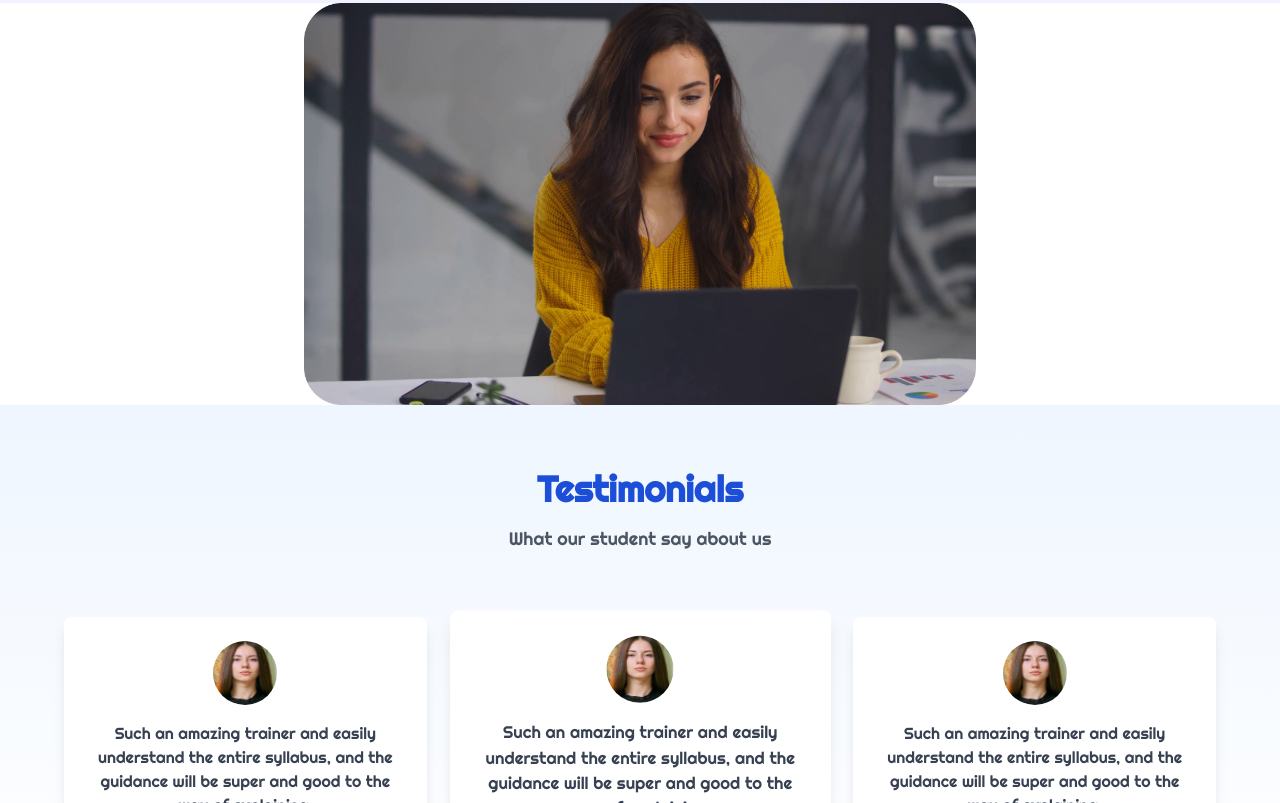
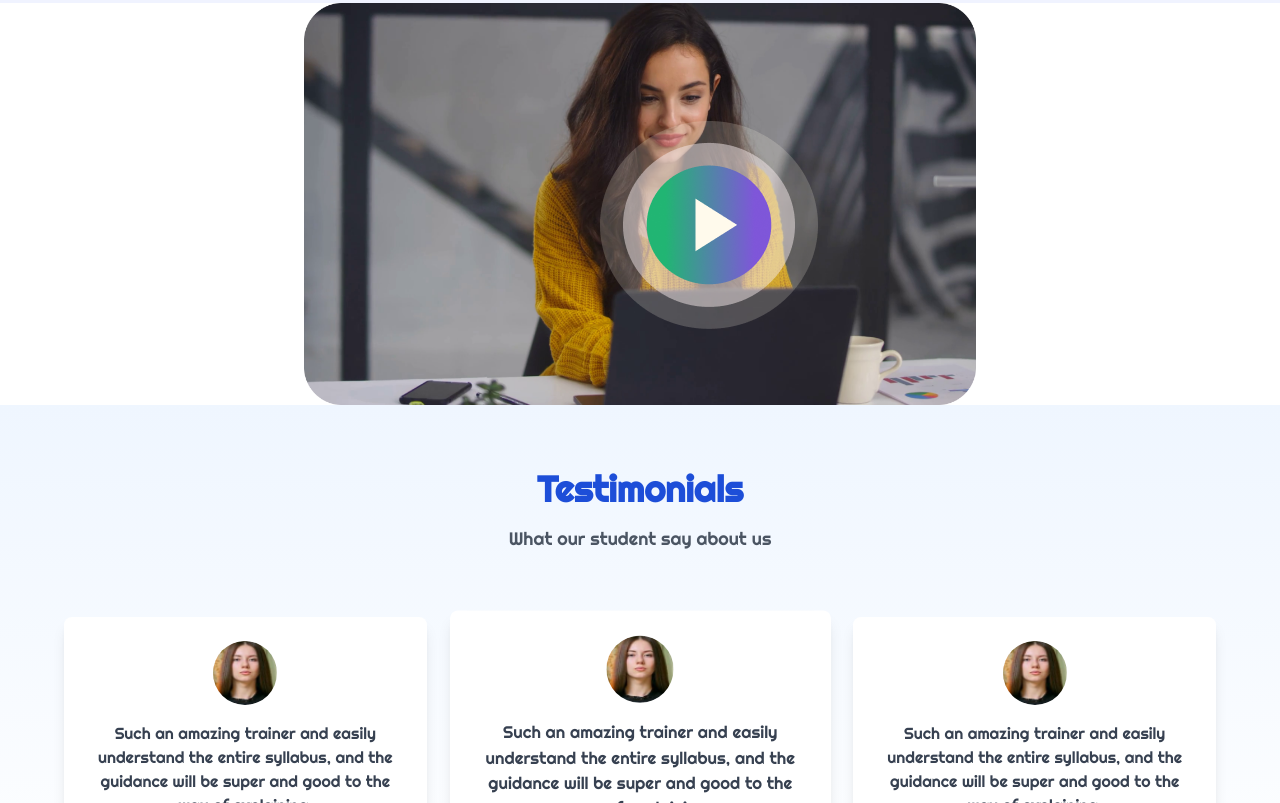
Before and after one commit to santhoshkumarcomp/Task, a plain HTML site: page index.html in a window 1280 px wide. Shown: the part 3019-3822 px from the top of the page. Drawn offline with nearby package versions, Linux system fonts and the light colour scheme; a web font is replaced by a local one.

Commit message:
added play button

```diff
--- a/index.html
+++ b/index.html
@@ -430,6 +430,13 @@
     </div>
     <div>
       <img src="video image.png" alt="video" class="mx-auto max-w-2xl" />
+      <span
+        ><img
+          src="play button.png"
+          alt="play button"
+          class="absolute z-10"
+          style="position: absolute; left: 600px; top: 3140px"
+      /></span>
     </div>
 
     <div
```
Also changed, not shown: play button.png (added).
